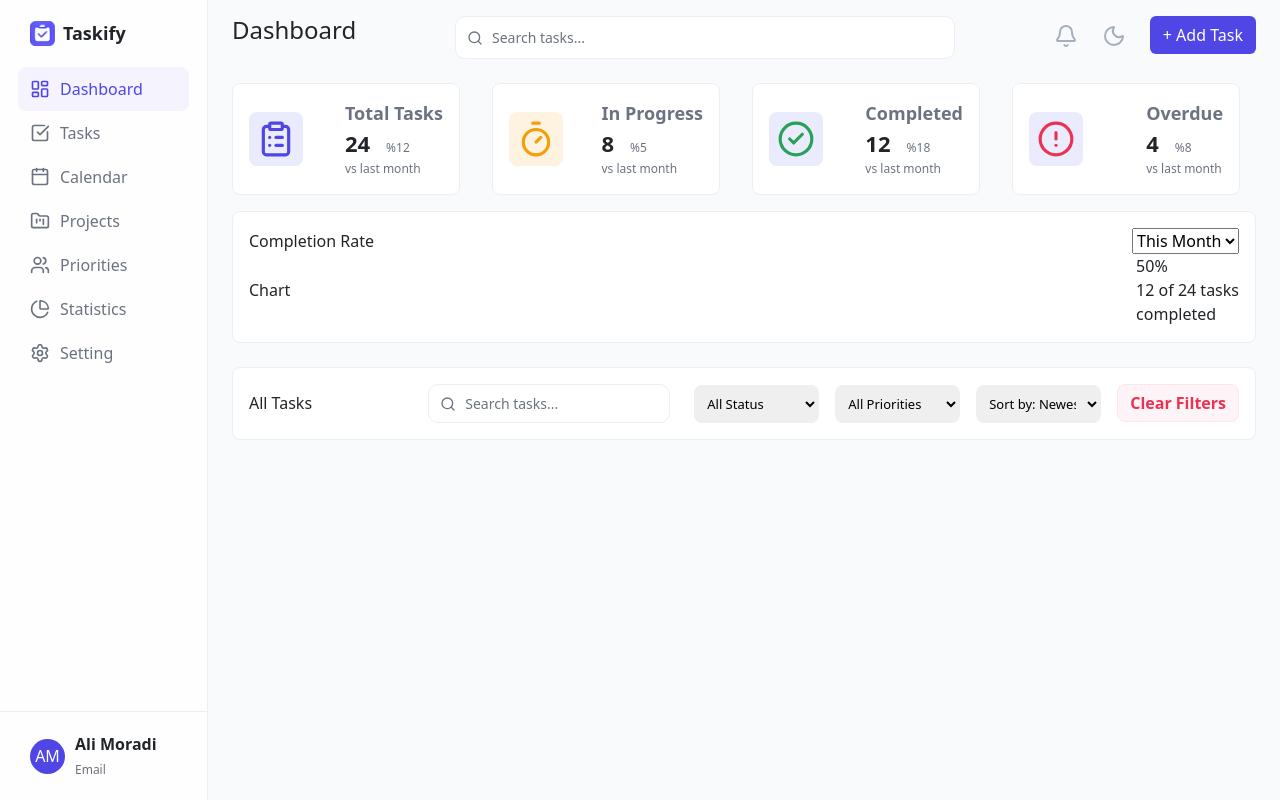
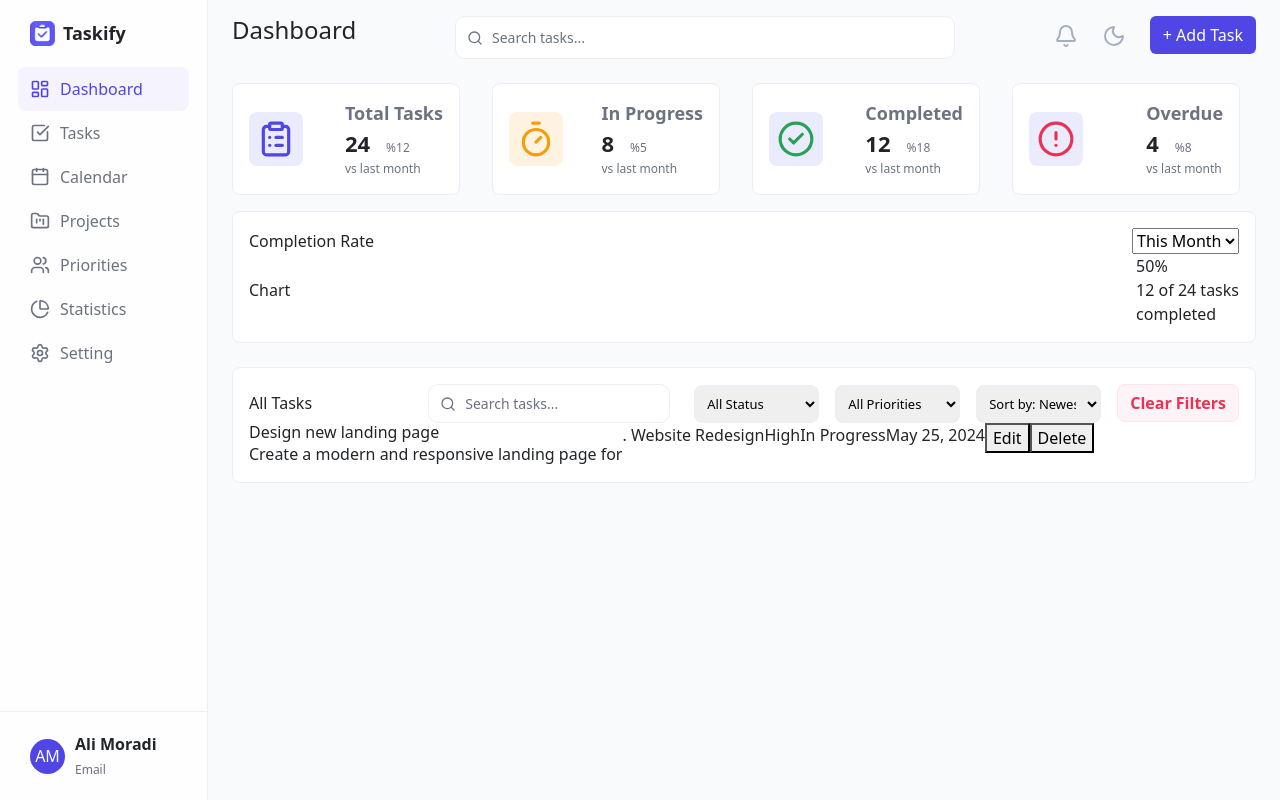
Before and after one commit to KamyabT/taskify, a React (Create React App) app: page /dashboard in a window 1280 px wide. Built offline with nearby package versions, Linux system fonts and the light colour scheme.

Commit message:
working on table body

```diff
--- /dev/null
+++ b/src/features/tasks/components/TableBody.jsx
@@ -0,0 +1,11 @@
+import TaskRow from "./TaskRow";
+
+const TableBody = () => {
+  return (
+    <>
+      <TaskRow />
+    </>
+  );
+};
+
+export default TableBody;
--- a/src/features/tasks/components/TaskRow.jsx
+++ b/src/features/tasks/components/TaskRow.jsx
@@ -0,0 +1,27 @@
+const TaskRow = () => {
+    return ( <div className="d-flex">
+        <div></div>
+        <div>
+            <h6>Design new landing page</h6>
+            <span>Create a modern and responsive landing page for</span>
+        </div>
+        <div>
+            <p>. Website Redesign</p>
+        </div>
+        <div>
+            <p>High</p>
+        </div>
+        <div>
+            <p>In Progress</p>
+        </div>
+        <div>
+            <p>May 25, 2024</p>
+        </div>
+        <div>
+            <button>Edit</button>
+            <button>Delete</button>
+        </div>
+    </div> );
+}
+
+export default TaskRow;
--- a/src/features/tasks/components/TasksTable.jsx
+++ b/src/features/tasks/components/TasksTable.jsx
@@ -1,6 +1,7 @@
 import TasksHeader from "./TaskHeader";
 import TableFilters from "./TableFilters";
 import style from "./TasksTable.module.css";
+import TableBody from "./TableBody";
 
 const TasksTable = () => {
   return (
@@ -8,6 +9,7 @@ const TasksTable = () => {
       <TasksHeader>
         <TableFilters />
       </TasksHeader>
+      <TableBody />
     </section>
   );
 };
--- a/src/features/tasks/components/TasksTable.module.css
+++ b/src/features/tasks/components/TasksTable.module.css
@@ -1,11 +1,12 @@
 .tasksTableWrapper {
   display: flex;
+  flex-direction: column;
   background-color: var(--bg-card);
   padding: 16px;
   border-radius: 8px;
   border: 1px solid var(--border-main);
   min-width: 200px;
-  align-items: center;
+  /* align-items: center; */
 
 
 
```
